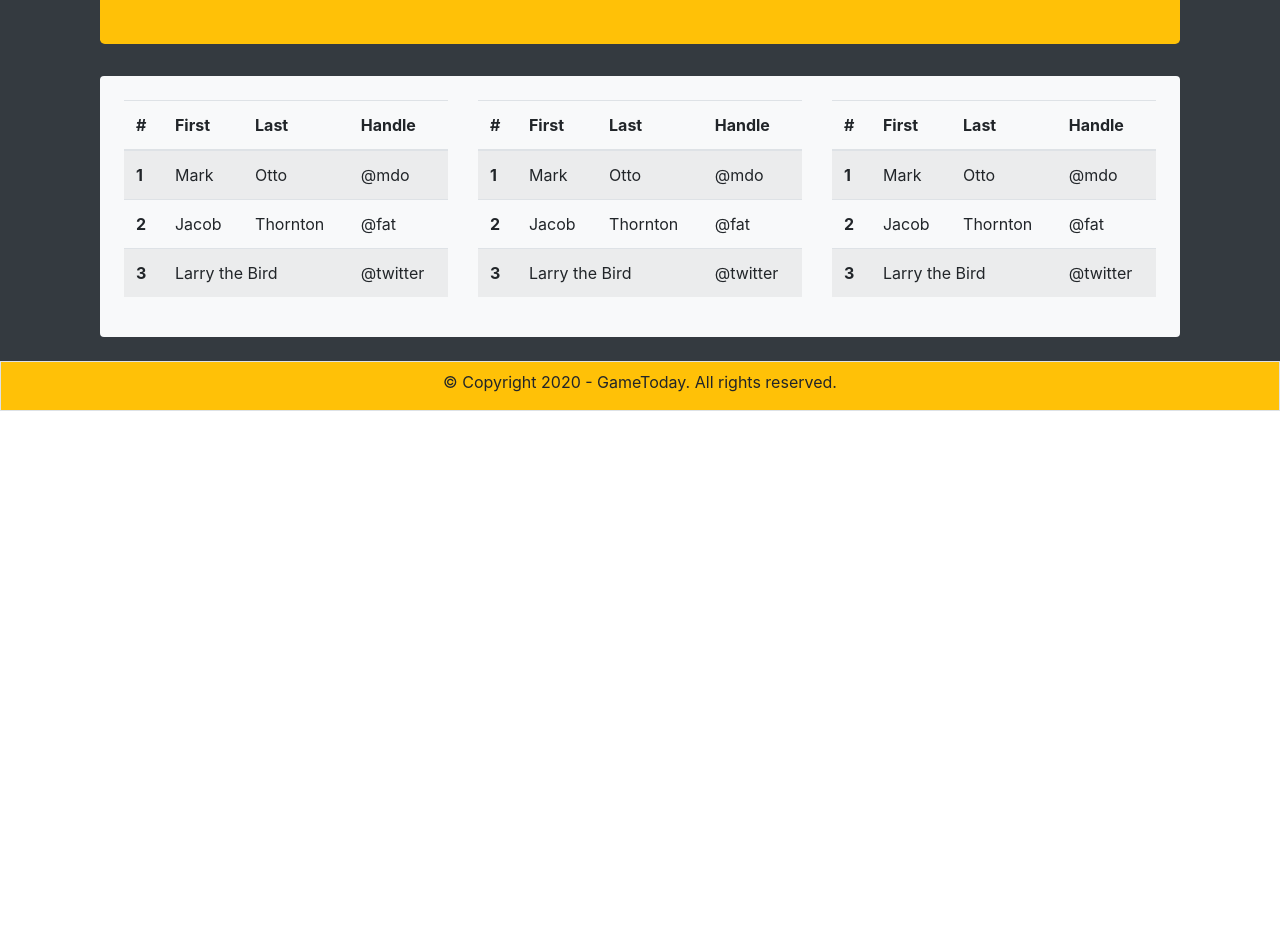
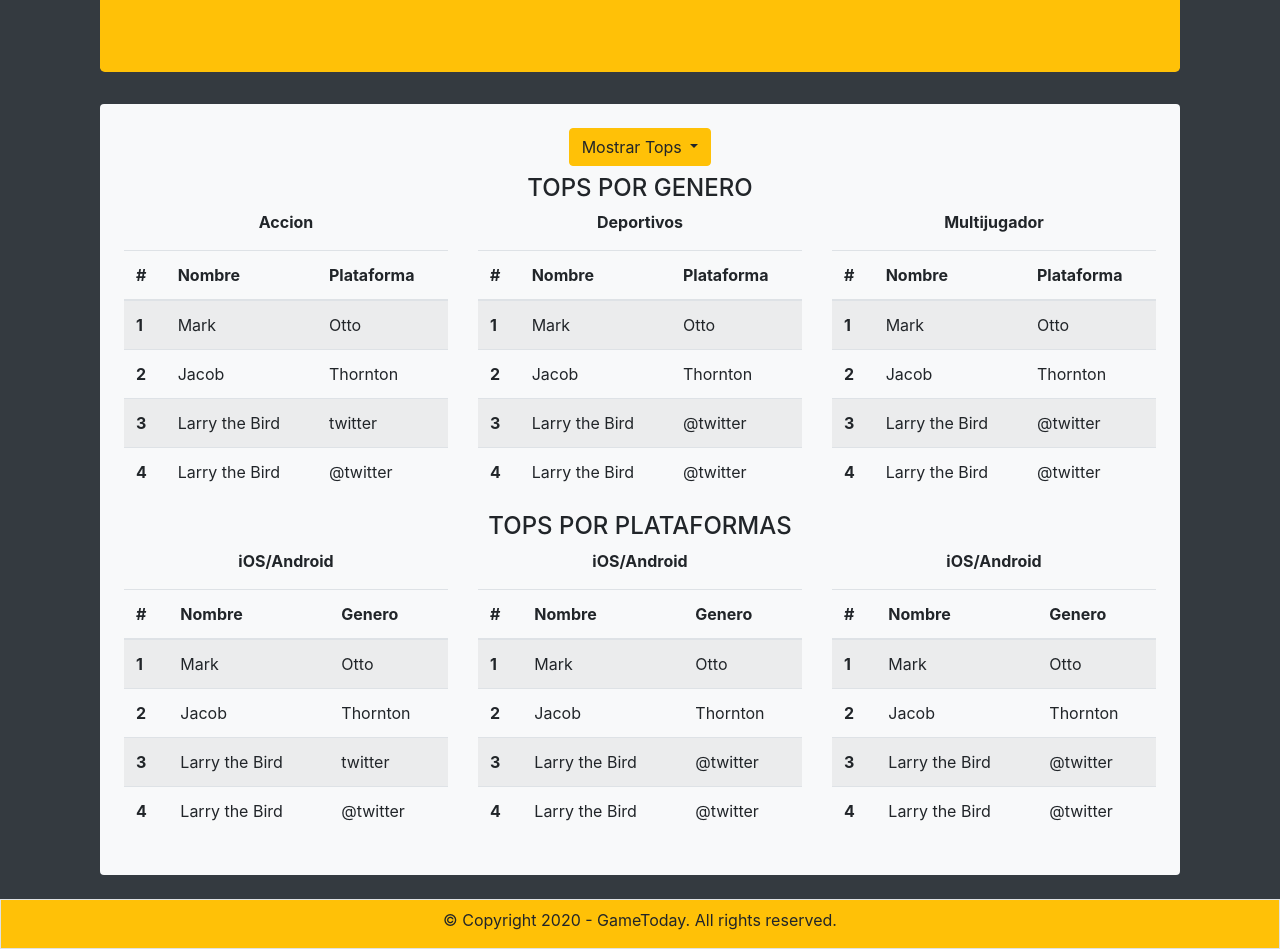
Before and after one commit to darconoje/Trabajo2DIW, a plain HTML site: page index.html in a window 1280 px wide. Shown: the part 1700-2649 px from the top of the page. Before the commit the page ends 2111 px from the top, so only its background shows below. Drawn offline with nearby package versions, Linux system fonts and the light colour scheme.

Commit message:
Actualizado

```diff
--- a/index.html
+++ b/index.html
@@ -23,6 +23,7 @@
   	</head>
 
 	<body>
+
   	    <div class="bg-dark">
 
 			<div class="bs-example">
@@ -154,8 +155,8 @@
 							<div class="card" style="width: 20rem;">
 							  <img class="card-img-top" src="..." alt="Card image cap">
 							  <div class="card-body">
-							    <p class="card-text">Some quick example text to build on the card title and make up the bulk of the card's content.</p>
-							    <a href="#" class="btn btn-warning">Ver más</a>
+							    <p class="card-text border bg-warning text-center font-weight-bold">DOOM Eternal promete más contenidos tras el lanzamiento además de sus DLC</p>
+							    <a href="#" class="btn btn-warning text-center">Ver más</a>
 							  </div>
 							</div>
 						</div>
@@ -163,8 +164,8 @@
 							<div class="card" style="width: 20rem;">
 							  <img class="card-img-top" src="..." alt="Card image cap">
 							  <div class="card-body">
-							    <p class="card-text">Some quick example text to build on the card title and make up the bulk of the card's content.</p>
-							    <a href="#" class="btn btn-warning">Ver más</a>
+							    <p class="card-text border bg-warning text-center font-weight-bold">Una prueba de Call of Duty: Modern Warfare sugiere cierta ventaja en los jugadores que usan mando</p>
+							    <a href="#" class="btn btn-warning text-center">Ver más</a>
 							  </div>
 							</div>
 						</div>
@@ -172,8 +173,8 @@
 							<div class="card" style="width: 20rem;">
 							  <img class="card-img-top" src="..." alt="Card image cap">
 							  <div class="card-body">
-							    <p class="card-text">Some quick example text to build on the card title and make up the bulk of the card's content.</p>
-							    <a href="#" class="btn btn-warning">Ver más</a>
+							    <p class="card-text border bg-warning text-center font-weight-bold">Los fans de Los Sims 4 rinden homenaje a uno de sus modders más queridos que falleció</p>
+							    <a href="#" class="btn btn-warning text-center">Ver más</a>
 							  </div>
 							</div>
 						</div>
@@ -183,8 +184,8 @@
 							<div class="card" style="width: 20rem;">
 							  <img class="card-img-top" src="..." alt="Card image cap">
 							  <div class="card-body">
-							    <p class="card-text">Some quick example text to build on the card title and make up the bulk of the card's content.</p>
-							    <a href="#" class="btn btn-warning">Ver más</a>
+							    <p class="card-text border bg-warning text-center font-weight-bold">7 creadores de videojuegos frustrados que protagonizaron polémicas en la industria</p>
+							    <a href="#" class="btn btn-warning text-center">Ver más</a>
 							  </div>
 							</div>
 						</div>
@@ -192,8 +193,8 @@
 							<div class="card" style="width: 20rem;">
 							  <img class="card-img-top" src="..." alt="Card image cap">
 							  <div class="card-body">
-							    <p class="card-text">Some quick example text to build on the card title and make up the bulk of the card's content.</p>
-							    <a href="#" class="btn btn-warning">Ver más</a>
+							    <p class="card-text border bg-warning text-center font-weight-bold">¿Un FPS de Alien dirigido por Cliff Bleszinski? El creador de Gears of War detalla cómo iba a ser el juego</p>
+							    <a href="#" class="btn btn-warning text-center">Ver más</a>
 							  </div>
 							</div>
 						</div>
@@ -201,8 +202,8 @@
 							<div class="card" style="width: 20rem;">
 							  <img class="card-img-top" src="..." alt="Card image cap">
 							  <div class="card-body">
-							    <p class="card-text">Some quick example text to build on the card title and make up the bulk of the card's content.</p>
-							    <a href="#" class="btn btn-warning">Ver más</a>
+							    <p class="card-text border bg-warning text-center font-weight-bold">A la espera de un nuevo juego de Batman, así de bien puede llegar a verse ahora Arkham Knight</p>
+							    <a href="#" class="btn btn-warning text-center">Ver más</a>
 							  </div>
 							</div>
 						</div>
@@ -216,15 +217,31 @@
         			<p class="lead">Revisa los videojuegos tops en género, plataforma, etc.</p>
     			</div>
     			<div class="bg-light p-4 rounded">
+    				<div class="row justify-content-center">
+						<div class="btn-group mb-2">
+						  <button type="button" class="btn btn-warning dropdown-toggle" data-toggle="dropdown" aria-haspopup="true" aria-expanded="false">
+						    Mostrar Tops
+						  </button>
+						  <div class="dropdown-menu">
+						    <button type="button" class="dropdown-item">Por Genero</button>
+						    <button type="button" class="dropdown-item">Por Plataforma</button>
+						  </div>
+						</div>
+    				</div>
+    				<div id="topsGenero">
+	    				<div class="row-12">
+	    					<h4 class="text-center">TOPS POR GENERO</h4>
+	    				</div>
+
 	    				<div class="row">
 	    					<div class="col-4">
-							<table class="table table-hover table-striped">
+	    						<p class="font-weight-bold text-center">Accion</p>
+								<table class="table table-hover table-striped" id="tabla1">
 								  <thead>
 								    <tr>
 								      <th scope="col">#</th>
-							      <th scope="col">First</th>
-							      <th scope="col">Last</th>
-							      <th scope="col">Handle</th>
+								      <th scope="col">Nombre</th>
+								      <th scope="col">Plataforma</th>
 								    </tr>
 								  </thead>
 								  <tbody>
@@ -232,30 +249,35 @@
 								      <th scope="row">1</th>
 								      <td>Mark</td>
 								      <td>Otto</td>
-							      <td>@mdo</td>
+
 								    </tr>
 								    <tr>
 								      <th scope="row">2</th>
 								      <td>Jacob</td>
 								      <td>Thornton</td>
-							      <td>@fat</td>
+
 								    </tr>
 								    <tr>
 								      <th scope="row">3</th>
-							      <td colspan="2">Larry the Bird</td>
+								      <td>Larry the Bird</td>
+								      <td>twitter</td>
+								    </tr>
+									    <tr>
+									      <th scope="row">4</th>
+									      <td>Larry the Bird</td>
 									      <td>@twitter</td>
 									    </tr>
 								  </tbody>
 								</table>
 							</div>
 	    					<div class="col-4">
-							<table class="table table-hover table-striped">
+	    						<p class="font-weight-bold text-center">Deportivos</p>
+								<table class="table table-hover table-striped" id="tabla2">
 								  <thead>
 								    <tr>
 								      <th scope="col">#</th>
-							      <th scope="col">First</th>
-							      <th scope="col">Last</th>
-							      <th scope="col">Handle</th>
+								      <th scope="col">Nombre</th>
+								      <th scope="col">Plataforma</th>
 								    </tr>
 								  </thead>
 								  <tbody>
@@ -263,30 +285,33 @@
 								      <th scope="row">1</th>
 								      <td>Mark</td>
 								      <td>Otto</td>
-							      <td>@mdo</td>
 								    </tr>
 								    <tr>
 								      <th scope="row">2</th>
 								      <td>Jacob</td>
 								      <td>Thornton</td>
-							      <td>@fat</td>
 								    </tr>
 								    <tr>
 								      <th scope="row">3</th>
-							      <td colspan="2">Larry the Bird</td>
+								      <td>Larry the Bird</td>
+								      <td>@twitter</td>
+								    </tr>
+									    <tr>
+									      <th scope="row">4</th>
+									      <td>Larry the Bird</td>
 									      <td>@twitter</td>
 									    </tr>
 								  </tbody>
 								</table>
 							</div>
 	    					<div class="col-4">
-							<table class="table table-hover table-striped">
+	    						<p class="font-weight-bold text-center">Multijugador</p>
+								<table class="table table-hover table-striped" id="tabla3">
 								  <thead>
 								    <tr>
 								      <th scope="col">#</th>
-							      <th scope="col">First</th>
-							      <th scope="col">Last</th>
-							      <th scope="col">Handle</th>
+								      <th scope="col">Nombre</th>
+								      <th scope="col">Plataforma</th>
 								    </tr>
 								  </thead>
 								  <tbody>
@@ -294,23 +319,139 @@
 								      <th scope="row">1</th>
 								      <td>Mark</td>
 								      <td>Otto</td>
-							      <td>@mdo</td>
 								    </tr>
 								    <tr>
 								      <th scope="row">2</th>
 								      <td>Jacob</td>
 								      <td>Thornton</td>
-							      <td>@fat</td>
 								    </tr>
 								    <tr>
 								      <th scope="row">3</th>
-							      <td colspan="2">Larry the Bird</td>
+								      <td>Larry the Bird</td>
+								      <td>@twitter</td>
+								    </tr>
+									    <tr>
+									      <th scope="row">4</th>
+									      <td>Larry the Bird</td>
 									      <td>@twitter</td>
 									    </tr>
 								  </tbody>
 								</table>
 							</div>
 						</div>
+    				</div>
+    				<div id="topsPlataforma">
+		   				<div class="row-12">
+		    					<h4 class="text-center">TOPS POR PLATAFORMAS</h4>
+		    				</div>
+		    				<div class="row">
+		    					<div class="col-4">
+	    							<p class="font-weight-bold text-center">iOS/Android</p>
+									<table class="table table-hover table-striped" id="tabla1">
+									  <thead>
+									    <tr>
+									      <th scope="col">#</th>
+									      <th scope="col">Nombre</th>
+									      <th scope="col">Genero</th>
+									    </tr>
+									  </thead>
+									  <tbody>
+									    <tr>
+									      <th scope="row">1</th>
+									      <td>Mark</td>
+									      <td>Otto</td>
+
+									    </tr>
+									    <tr>
+									      <th scope="row">2</th>
+									      <td>Jacob</td>
+									      <td>Thornton</td>
+
+									    </tr>
+									    <tr>
+									      <th scope="row">3</th>
+									      <td>Larry the Bird</td>
+									      <td>twitter</td>
+									    </tr>
+									    <tr>
+									      <th scope="row">4</th>
+									      <td>Larry the Bird</td>
+									      <td>@twitter</td>
+									    </tr>
+									  </tbody>
+									</table>
+								</div>
+		    					<div class="col-4">
+	    							<p class="font-weight-bold text-center">iOS/Android</p>
+									<table class="table table-hover table-striped" id="tabla2">
+									  <thead>
+									    <tr>
+									      <th scope="col">#</th>
+									      <th scope="col">Nombre</th>
+									      <th scope="col">Genero</th>
+									    </tr>
+									  </thead>
+									  <tbody>
+									    <tr>
+									      <th scope="row">1</th>
+									      <td>Mark</td>
+									      <td>Otto</td>
+									    </tr>
+									    <tr>
+									      <th scope="row">2</th>
+									      <td>Jacob</td>
+									      <td>Thornton</td>
+									    </tr>
+									    <tr>
+									      <th scope="row">3</th>
+									      <td>Larry the Bird</td>
+									      <td>@twitter</td>
+									    </tr>
+									    <tr>
+									      <th scope="row">4</th>
+									      <td>Larry the Bird</td>
+									      <td>@twitter</td>
+									    </tr>
+									  </tbody>
+									</table>
+								</div>
+		    					<div class="col-4">
+	    							<p class="font-weight-bold text-center">iOS/Android</p>
+									<table class="table table-hover table-striped" id="tabla3">
+									  <thead>
+									    <tr>
+									      <th scope="col">#</th>
+									      <th scope="col">Nombre</th>
+									      <th scope="col">Genero</th>
+									    </tr>
+									  </thead>
+									  <tbody>
+									    <tr>
+									      <th scope="row">1</th>
+									      <td>Mark</td>
+									      <td>Otto</td>
+									    </tr>
+									    <tr>
+									      <th scope="row">2</th>
+									      <td>Jacob</td>
+									      <td>Thornton</td>
+									    </tr>
+									    <tr>
+									      <th scope="row">3</th>
+									      <td>Larry the Bird</td>
+									      <td>@twitter</td>
+									    </tr>
+									    <tr>
+									      <th scope="row">4</th>
+									      <td>Larry the Bird</td>
+									      <td>@twitter</td>
+									    </tr>
+									  </tbody>
+									</table>
+								</div>
+							</div>
+    				</div>
+
         		</div>
     		</div>
 		</div>
```
Lines whose indentation alone changed are shown as unchanged.
